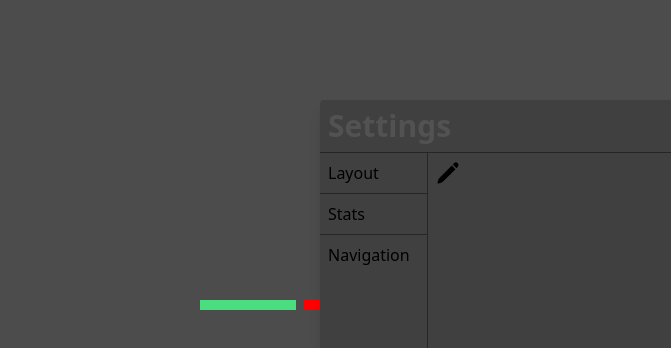
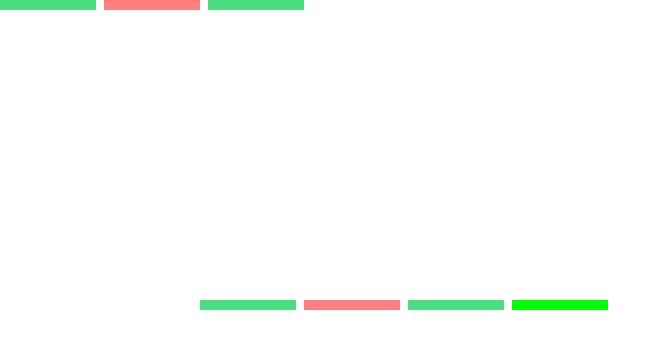
Before and after one commit to Clxssyy/classy-fivem, a React (Vite) app in the folder classy-hud/packages/ui/: page / in a window 1280 px wide. Shown: the top 348 px of the page, without its empty margins (0-671 px from the left). Built offline with nearby package versions, Linux system fonts and the light colour scheme.

Commit message:
Fix exampleSettings to use 50% opacity for backdrop

```diff
--- a/classy-hud/packages/ui/src/pages/hud/Hud.tsx
+++ b/classy-hud/packages/ui/src/pages/hud/Hud.tsx
@@ -46,7 +46,7 @@ const exmapleSettings = {
           stat: 'health',
           styles: {
             backdrop: {
-              backgroundColor: '#ff0000',
+              backgroundColor: '#ff000080',
               width: '96px',
               height: '10px',
             },
@@ -58,7 +58,7 @@ const exmapleSettings = {
           stat: 'armor',
           styles: {
             backdrop: {
-              backgroundColor: '#ff0000',
+              backgroundColor: '#ff000080',
               width: '96px',
               height: '10px',
             },
@@ -70,7 +70,7 @@ const exmapleSettings = {
           stat: 'stamina',
           styles: {
             backdrop: {
-              backgroundColor: '#ff0000',
+              backgroundColor: '#ff000080',
               width: '96px',
               height: '10px',
             },
@@ -82,7 +82,7 @@ const exmapleSettings = {
           stat: 'health',
           styles: {
             backdrop: {
-              backgroundColor: '#ff0000',
+              backgroundColor: '#ff000080',
               width: '96px',
               height: '10px',
             },
@@ -97,6 +97,47 @@ const exmapleSettings = {
         y: '300',
       },
     },
+    {
+      name: 'test',
+      items: [
+        {
+          type: 'bar',
+          id: 'health',
+          stat: 'health',
+          styles: {
+            backdrop: {
+              backgroundColor: '#ff000080',
+              width: '96px',
+              height: '10px',
+            },
+          },
+        },
+        {
+          type: 'bar',
+          id: 'armor',
+          stat: 'armor',
+          styles: {
+            backdrop: {
+              backgroundColor: '#ff000080',
+              width: '96px',
+              height: '10px',
+            },
+          },
+        },
+        {
+          type: 'bar',
+          id: 'stamina',
+          stat: 'stamina',
+          styles: {
+            backdrop: {
+              backgroundColor: '#ff000080',
+              width: '96px',
+              height: '10px',
+            },
+          },
+        },
+      ],
+    },
   ],
 }
 
@@ -108,7 +149,7 @@ const Hud = () => {
     oxygen: 10,
   })
   const [editMode, setEditMode] = useState<boolean>(false)
-  const [settings, setSettings] = useState<boolean>(true)
+  const [settings, setSettings] = useState<boolean>(false)
   const [groups, setGroups] = useState<group[]>([])
 
   useEffect(() => {
```
